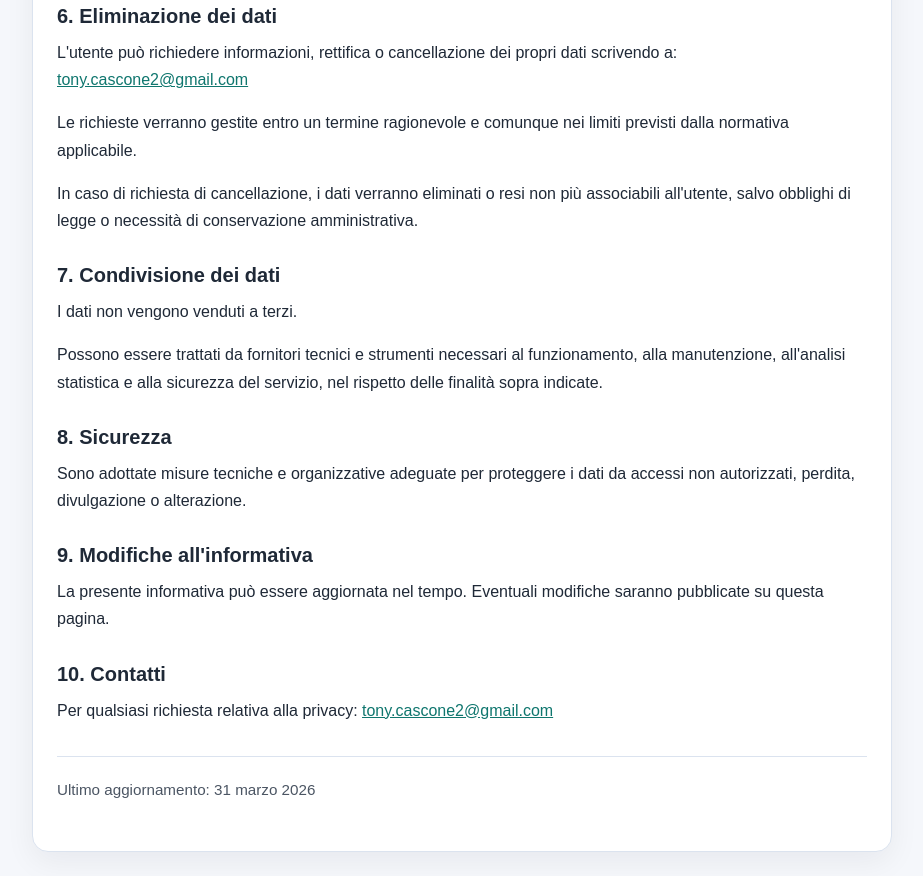
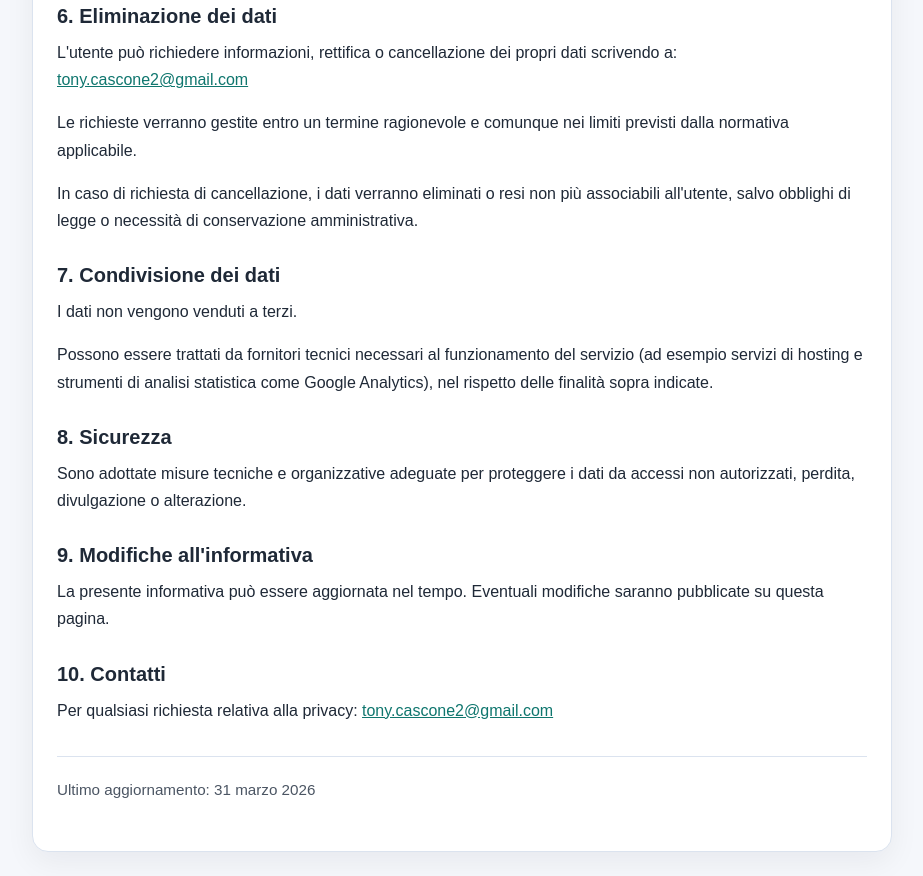
Before and after one commit to antcas92/dimagrimentolento, a plain HTML site: page privacy.html in a window 1280 px wide. Shown: the part 1292-2168 px from the top of the page, without its empty margins (178-1101 px from the left). Drawn offline with Linux system fonts and the light colour scheme.

Commit message:
update privacy

```diff
--- a/privacy.html
+++ b/privacy.html
@@ -159,7 +159,7 @@
             <section>
                 <h2>7. Condivisione dei dati</h2>
                 <p>I dati non vengono venduti a terzi.</p>
-                <p>Possono essere trattati da fornitori tecnici e strumenti necessari al funzionamento, alla manutenzione, all'analisi statistica e alla sicurezza del servizio, nel rispetto delle finalit&agrave; sopra indicate.</p>
+                <p>Possono essere trattati da fornitori tecnici necessari al funzionamento del servizio (ad esempio servizi di hosting e strumenti di analisi statistica come Google Analytics), nel rispetto delle finalità sopra indicate.</p>
             </section>
 
             <section>
```
